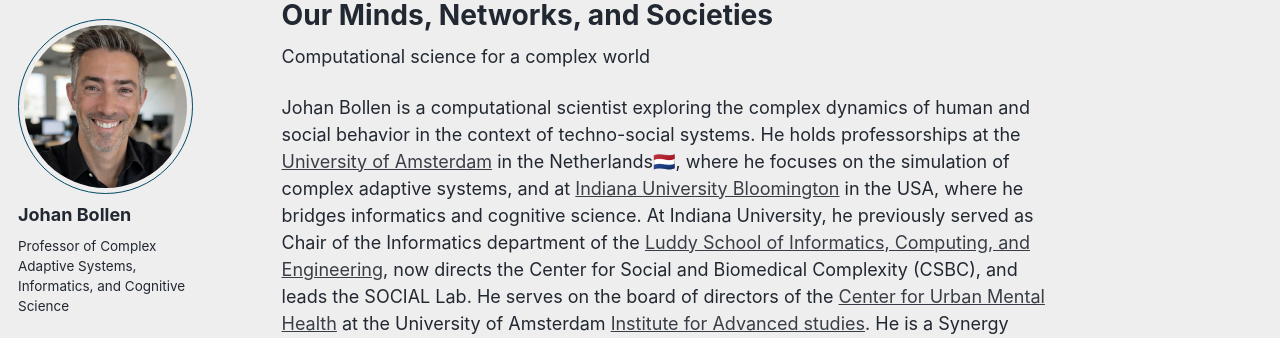
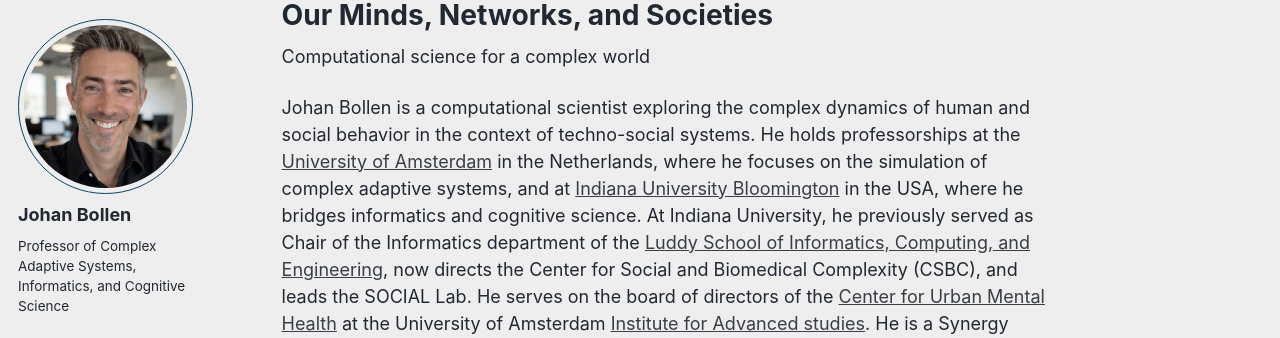
Before and after one commit to jbollen/jbollen.github.io, a Jekyll site: the page built from _pages/about.md, in a window 1280 px wide and 1293 px high. Shown: the part 100-438 px from the top of the window. Built offline with Jekyll 4.4.1, drawn with Linux system fonts in a browser that asks for light colours; some web fonts are replaced; a script bundle is joined from its source files by our own code; library files that are not in the unit come from our copies.

```diff
--- a/_pages/about.md
+++ b/_pages/about.md
@@ -9,7 +9,7 @@ redirect_from:
 
 Computational science for a complex world
 
-Johan Bollen is a computational scientist exploring the complex dynamics of human and social behavior in the context of techno-social systems. He holds professorships at the [University of Amsterdam](https://en.wikipedia.org/wiki/University_of_Amsterdam) in the Netherlands🇳🇱, where he focuses on the simulation of complex adaptive systems, and at [Indiana University Bloomington](https://www.indiana.edu/) in the USA, where he bridges informatics and cognitive science. At Indiana University, he previously served as Chair of the Informatics department of the [Luddy School of Informatics, Computing, and Engineering](https://luddy.iu.edu/index.html), now directs the Center for Social and Biomedical Complexity (CSBC), and leads the SOCIAL Lab. He serves on the board of directors of the [Center for Urban Mental Health](https://www.centreforurbanmentalhealth.com/) at the University of Amsterdam [Institute for Advanced studies](https://ias.uva.nl/). He is a Synergy Program for Analysing Resilience and Critical transitionS (SPARCS) fellow at [Wageningen University and Research](https://www.wur.nl/en.htm).
+Johan Bollen is a computational scientist exploring the complex dynamics of human and social behavior in the context of techno-social systems. He holds professorships at the [University of Amsterdam](https://en.wikipedia.org/wiki/University_of_Amsterdam) in the Netherlands, where he focuses on the simulation of complex adaptive systems, and at [Indiana University Bloomington](https://www.indiana.edu/) in the USA, where he bridges informatics and cognitive science. At Indiana University, he previously served as Chair of the Informatics department of the [Luddy School of Informatics, Computing, and Engineering](https://luddy.iu.edu/index.html), now directs the Center for Social and Biomedical Complexity (CSBC), and leads the SOCIAL Lab. He serves on the board of directors of the [Center for Urban Mental Health](https://www.centreforurbanmentalhealth.com/) at the University of Amsterdam [Institute for Advanced studies](https://ias.uva.nl/). He is a Synergy Program for Analysing Resilience and Critical transitionS (SPARCS) fellow at [Wageningen University and Research](https://www.wur.nl/en.htm).
 
 Bollen’s career spans academic institutions, national laboratories, and the private sector. He was a staff scientist at the [Los Alamos National Laboratory](https://www.lanl.gov/) in New Mexico and an Assistant Professor in the Department of Computer Science at [Old Dominion University](https://www.odu.edu/) in Virginia. He earned his PhD in Psychology from the [Vrije Universiteit Brussel](https://www.vub.be/en)🇧🇪 in 2001. He is also an entrepreneur, founding Guidewave Consulting to translate social media sentiment into financial signals, co-founding [Wordsentry](https://finovate.com/videos/finovatefall-2013-wordsentry/) which he served as lead theorist, and holding two patents in computational modeling and behavioral finance.
 
```
